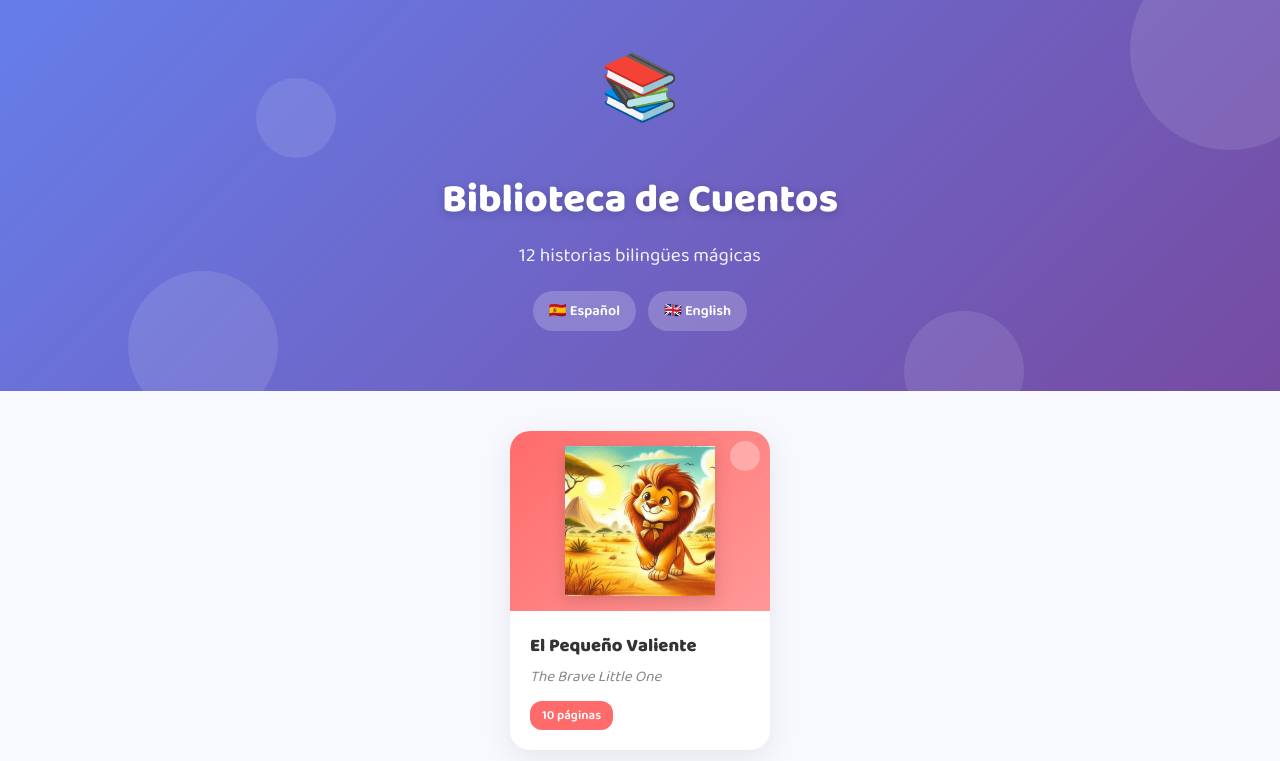
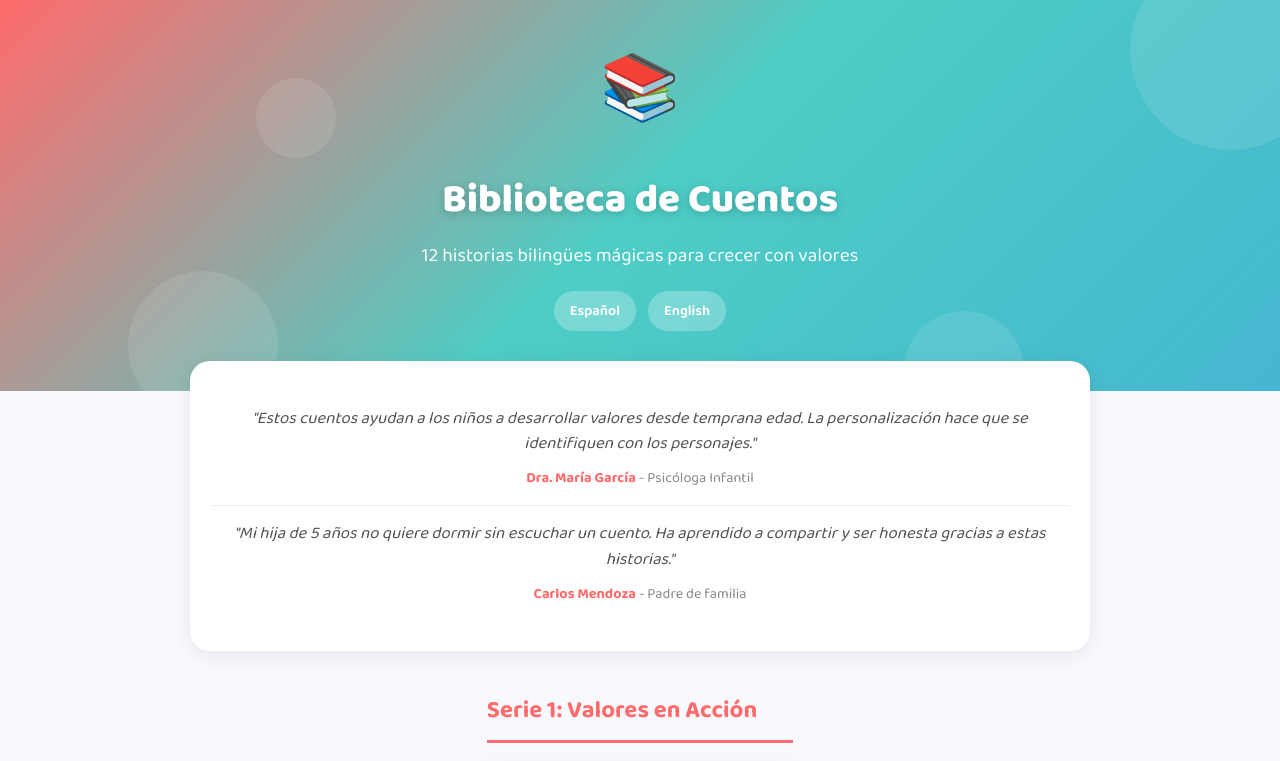
Before and after one commit to rodcas1982/hotmart-cuentos-svelte, a SvelteKit app: page / in a window 1280 px wide. Shown: the top 761 px of the page. Built offline with nearby package versions, Linux system fonts and the light colour scheme.

Commit message:
Fix: 6 improvements - series structure, testimonials, title color, image size, back button, header colors

```diff
--- a/src/routes/+page.svelte
+++ b/src/routes/+page.svelte
@@ -2,10 +2,26 @@
     import { stories } from '$lib/data/stories';
     import { base } from '$app/paths';
 
-    const colors = [
-        '#FF6B6B', '#4ECDC4', '#45B7D1', '#96CEB4',
-        '#FFEAA7', '#DDA0DD', '#98D8C8', '#F7DC6F',
-        '#BB8FCE', '#85C1E9', '#F8B500', '#52B788'
+    // Agrupar por series (3 cuentos cada una = 4 series)
+    const series = [
+        { name: 'Serie 1: Valores en Acción', stories: stories.slice(0, 3), color: '#FF6B6B' },
+        { name: 'Serie 2: Cuentos para Dormir', stories: stories.slice(3, 6), color: '#4ECDC4' },
+        { name: 'Serie 3: Aprende y Descubre', stories: stories.slice(6, 9), color: '#45B7D1' },
+        { name: 'Serie 4: Colección Extra', stories: stories.slice(9, 12), color: '#96CEB4' }
+    ];
+
+    // Comentarios de psicólogos y padres
+    const testimonials = [
+        {
+            text: "Estos cuentos ayudan a los niños a desarrollar valores desde temprana edad. La personalización hace que se identifiquen con los personajes.",
+            autor: "Dra. María García",
+            cargo: "Psicóloga Infantil"
+        },
+        {
+            text: "Mi hija de 5 años no quiere dormir sin escuchar un cuento. Ha aprendido a compartir y ser honesta gracias a estas historias.",
+            autor: "Carlos Mendoza",
+            cargo: "Padre de familia"
+        }
     ];
 </script>
 
@@ -14,7 +30,7 @@
 </svelte:head>
 
 <div class="home">
-    <!-- Header moderno -->
+    <!-- Header moderno con colores mejorados -->
     <header>
         <div class="header-bg">
             <div class="shapes">
@@ -27,19 +43,33 @@
         <div class="header-content">
             <div class="logo">📚</div>
             <h1>Biblioteca de Cuentos</h1>
-            <p>12 historias bilingües mágicas</p>
+            <p>12 historias bilingües mágicas para crecer con valores</p>
             <div class="badges">
-                <span class="badge">🇪🇸 Español</span>
-                <span class="badge">🇬🇧 English</span>
+                <span class="badge">Español</span>
+                <span class="badge">English</span>
             </div>
         </div>
     </header>
 
-    <!-- Grid de cuentos -->
+    <!-- Testimonios de psicólogos y padres -->
+    <section class="testimonials">
+        {#each testimonials as t}
+            <div class="testimonial">
+                <p class="quote">"{t.text}"</p>
+                <p class="autor"><strong>{t.autor}</strong> - {t.cargo}</p>
+            </div>
+        {/each}
+    </section>
+
+    <!-- Series分组 -->
     <main class="container">
+        {#each series as serie}
+            <div class="serie-section">
+                <h2 class="serie-title" style="--serie-color: {serie.color}">{serie.name}</h2>
                 <div class="stories-grid">
-            {#each stories as story, i}
-                <a href="{base}/story?id={story.id}" class="story-card" style="--card-color: {colors[i]}">
+                    {#each serie.stories as story, i}
+                        {@const globalIndex = stories.indexOf(story)}
+                        <a href="{base}/story?id={story.id}" class="story-card" style="--card-color: {serie.color}">
                             <div class="card-img-wrap">
                                 <img src="{base}/images/{story.image}" alt={story.title.es} />
                             </div>
@@ -52,10 +82,13 @@
                         </a>
                     {/each}
                 </div>
+            </div>
+        {/each}
     </main>
 
     <footer>
-        <p>✨ Hecho con ❤️ por Gerardo Rodríguez C</p>
+        <p>Hecho con amor para familias que quieren criar hijos con valores</p>
+        <p class="sub">Gerardo Rodríguez C</p>
     </footer>
 </div>
 
@@ -78,11 +111,11 @@
         flex-direction: column;
     }
 
-    /* Header */
+    /* Header - colores mejorados */
     header {
         position: relative;
         padding: 50px 20px 60px;
-        background: linear-gradient(135deg, #667eea 0%, #764ba2 100%);
+        background: linear-gradient(135deg, #FF6B6B 0%, #4ECDC4 50%, #45B7D1 100%);
         overflow: hidden;
     }
 
@@ -136,7 +169,7 @@
 
     header p {
         font-size: 1.2rem;
-        color: rgba(255,255,255,0.9);
+        color: rgba(255,255,255,0.95);
         margin-bottom: 20px;
     }
 
@@ -147,12 +180,53 @@
     }
 
     .badge {
-        background: rgba(255,255,255,0.2);
+        background: rgba(255,255,255,0.25);
         padding: 8px 16px;
         border-radius: 20px;
         font-size: 0.9rem;
         color: white;
         font-weight: 600;
+    }
+
+    /* Testimonios */
+    .testimonials {
+        background: white;
+        padding: 30px 20px;
+        margin: -30px 20px 0;
+        position: relative;
+        z-index: 2;
+        border-radius: 20px;
+        box-shadow: 0 4px 20px rgba(0,0,0,0.08);
+        max-width: 900px;
+        margin-left: auto;
+        margin-right: auto;
+    }
+
+    .testimonial {
+        text-align: center;
+        padding: 15px 0;
+        border-bottom: 1px solid #eee;
+    }
+
+    .testimonial:last-child {
+        border-bottom: none;
+    }
+
+    .quote {
+        font-size: 1.05rem;
+        color: #555;
+        font-style: italic;
+        margin-bottom: 10px;
+        line-height: 1.5;
+    }
+
+    .autor {
+        font-size: 0.9rem;
+        color: #888;
+    }
+
+    .autor strong {
+        color: #FF6B6B;
     }
 
     /* Container */
@@ -163,13 +237,27 @@
         padding: 40px 20px;
     }
 
+    /* Serie */
+    .serie-section {
+        margin-bottom: 50px;
+    }
+
+    .serie-title {
+        font-size: 1.5rem;
+        font-weight: 700;
+        color: var(--serie-color);
+        margin-bottom: 20px;
+        padding-bottom: 10px;
+        border-bottom: 3px solid var(--serie-color);
+    }
+
     .stories-grid {
         display: grid;
         grid-template-columns: repeat(auto-fill, minmax(260px, 1fr));
         gap: 25px;
     }
 
-    /* Card */
+    /* Card - imagen más grande */
     .story-card {
         background: white;
         border-radius: 20px;
@@ -186,12 +274,12 @@
     }
 
     .card-img-wrap {
-        height: 180px;
+        height: 220px; /* Más grande que antes (180px) */
         background: linear-gradient(135deg, var(--card-color) 0%, color-mix(in srgb, var(--card-color) 70%, white) 100%);
         display: flex;
         align-items: center;
         justify-content: center;
-        padding: 15px;
+        padding: 20px;
     }
 
     .card-img-wrap img {
@@ -208,13 +296,13 @@
     .card-body h2 {
         font-size: 1.15rem;
         font-weight: 800;
-        color: #333;
+        color: #333; /* NO blanco - legible */
         margin-bottom: 4px;
     }
 
     .card-body .en {
         font-size: 0.95rem;
-        color: #888;
+        color: #666;
         font-style: italic;
         margin-bottom: 12px;
     }
@@ -243,8 +331,15 @@
     footer {
         padding: 30px;
         text-align: center;
-        color: #aaa;
-        font-size: 0.9rem;
+        color: #666;
+        font-size: 1rem;
+        background: white;
+    }
+
+    footer .sub {
+        color: #999;
+        font-size: 0.85rem;
+        margin-top: 5px;
     }
 
     /* Mobile */
@@ -257,13 +352,18 @@
             font-size: 1.8rem;
         }
 
+        .testimonials {
+            margin: -20px 15px 0;
+            padding: 20px 15px;
+        }
+
         .stories-grid {
             grid-template-columns: repeat(auto-fill, minmax(150px, 1fr));
             gap: 15px;
         }
 
         .card-img-wrap {
-            height: 120px;
+            height: 150px;
         }
 
         .card-body {
--- a/src/routes/story/+page.svelte
+++ b/src/routes/story/+page.svelte
@@ -65,7 +65,7 @@
     }
 
     function goBack() {
-        window.location.href = '{base}/';
+        window.location.href = $base + '/';
     }
 </script>
 
```
Lines whose indentation alone changed are shown as unchanged.
